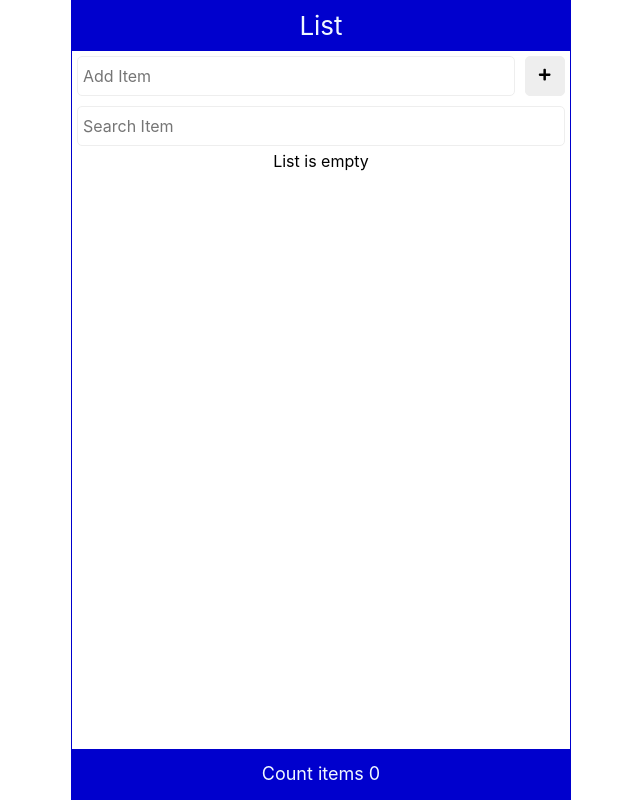
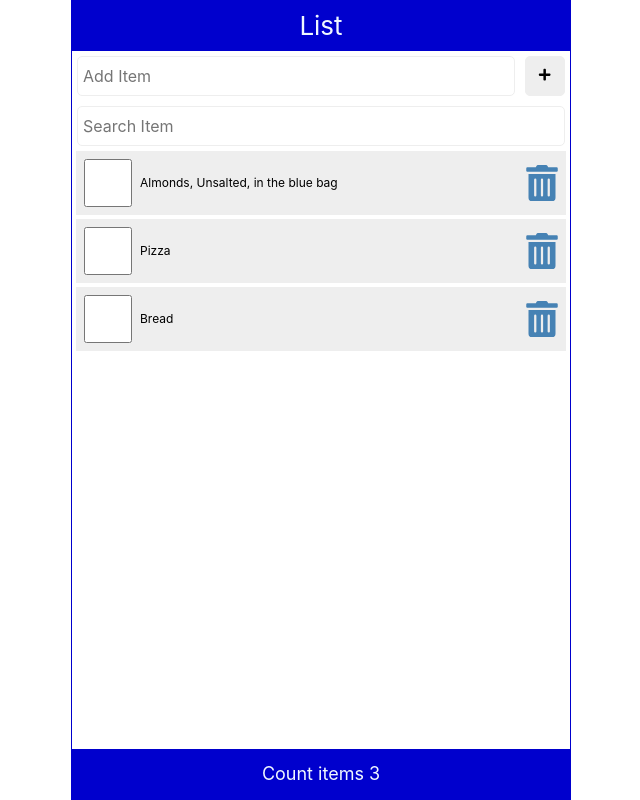
Before and after one commit to RuslSatt/react-0.1, a React (Create React App) app: page / in a window 1280 px wide. Shown: the whole page, without its empty margins (319-959 px from the left). Built offline with nearby package versions, Linux system fonts and the light colour scheme; data requests are answered from the project's data file.

Commit message:
feat: add json data and connect to json server

```diff
--- /dev/null
+++ b/data/db.json
@@ -0,0 +1,19 @@
+{
+  "items": [
+    {
+      "id": 1,
+      "checked": false,
+      "item": "Almonds, Unsalted, in the blue bag"
+    },
+    {
+      "id": 2,
+      "checked": false,
+      "item": "Pizza"
+    },
+    {
+      "id": 3,
+      "checked": false,
+      "item": "Bread"
+    }
+  ]
+}
--- a/src/App.js
+++ b/src/App.js
@@ -8,16 +8,25 @@
 import SearchItem from "./Components/Content/SearchItem";
 
 function App() {
-	const local = JSON.parse(localStorage.getItem('shoppingList'))
-	const [items, setItems] = useState(local || []);
+	const URL = 'http://localhost:3500/items';
+	const [items, setItems] = useState([]);
 
 	const [newItem, setNewItem] = useState('');
 	const [search, setSearch] = useState('')
 
-
 	useEffect(() => {
-		localStorage.setItem('shoppingList', JSON.stringify(items))
-	}, [items])
+		const fetchData = async () => {
+			try {
+				const response = await fetch(URL);
+				const listItems = await response.json();
+				console.log(listItems)
+				setItems(listItems)
+			} catch (e) {
+				console.error(e)
+			}
+		}
+		fetchData()
+	}, [])
 
 	const handleCheck = (id) => {
 		const list = [...items];
@@ -47,7 +56,7 @@
 		setNewItem('');
 	}
 
-	const sortItems = items.filter((item) => item.item.toLowerCase().includes(search.toLowerCase()));
+	const sortItems = items?.filter((item) => item.item.toLowerCase().includes(search.toLowerCase()));
 
 	return (
 		<div className="App">
```
